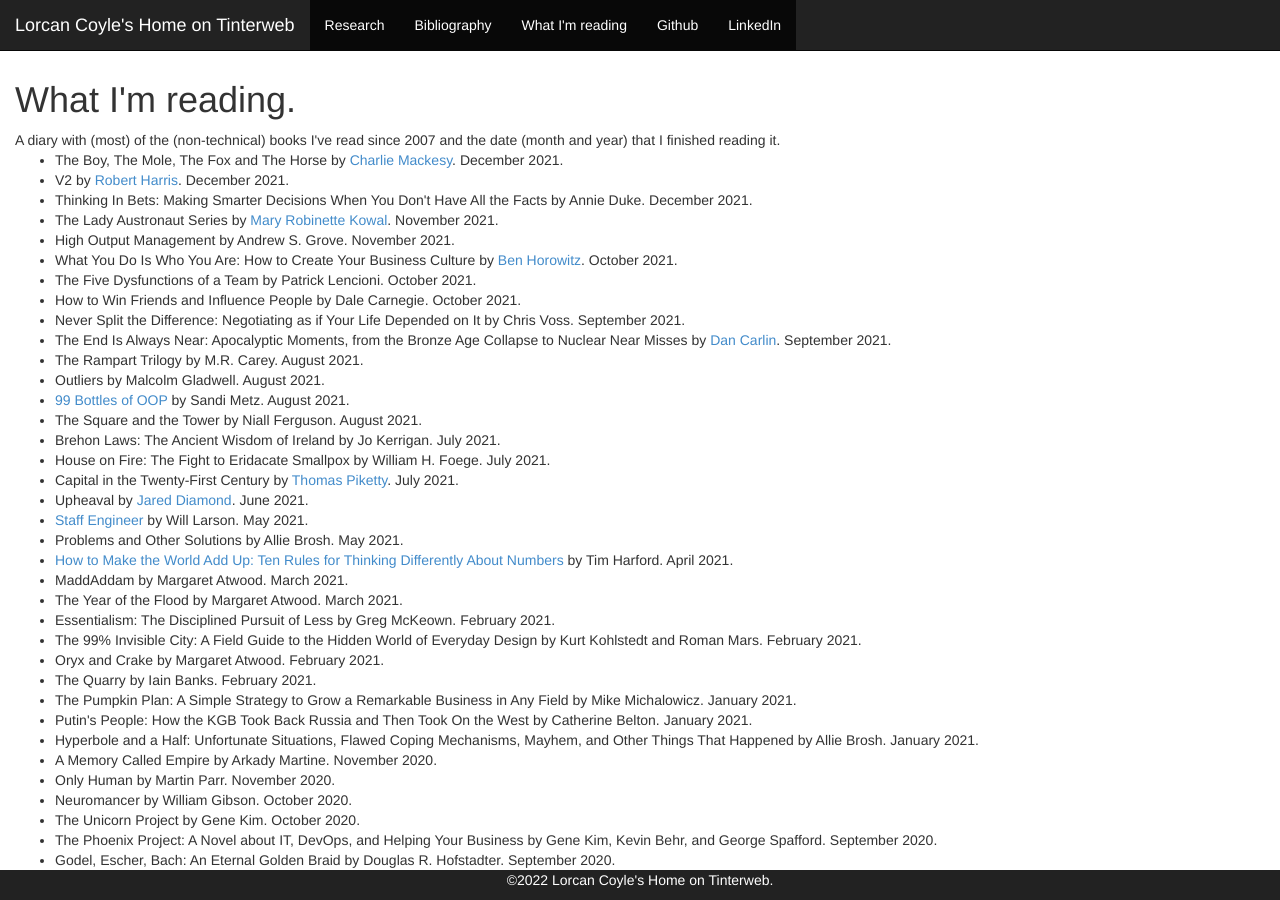
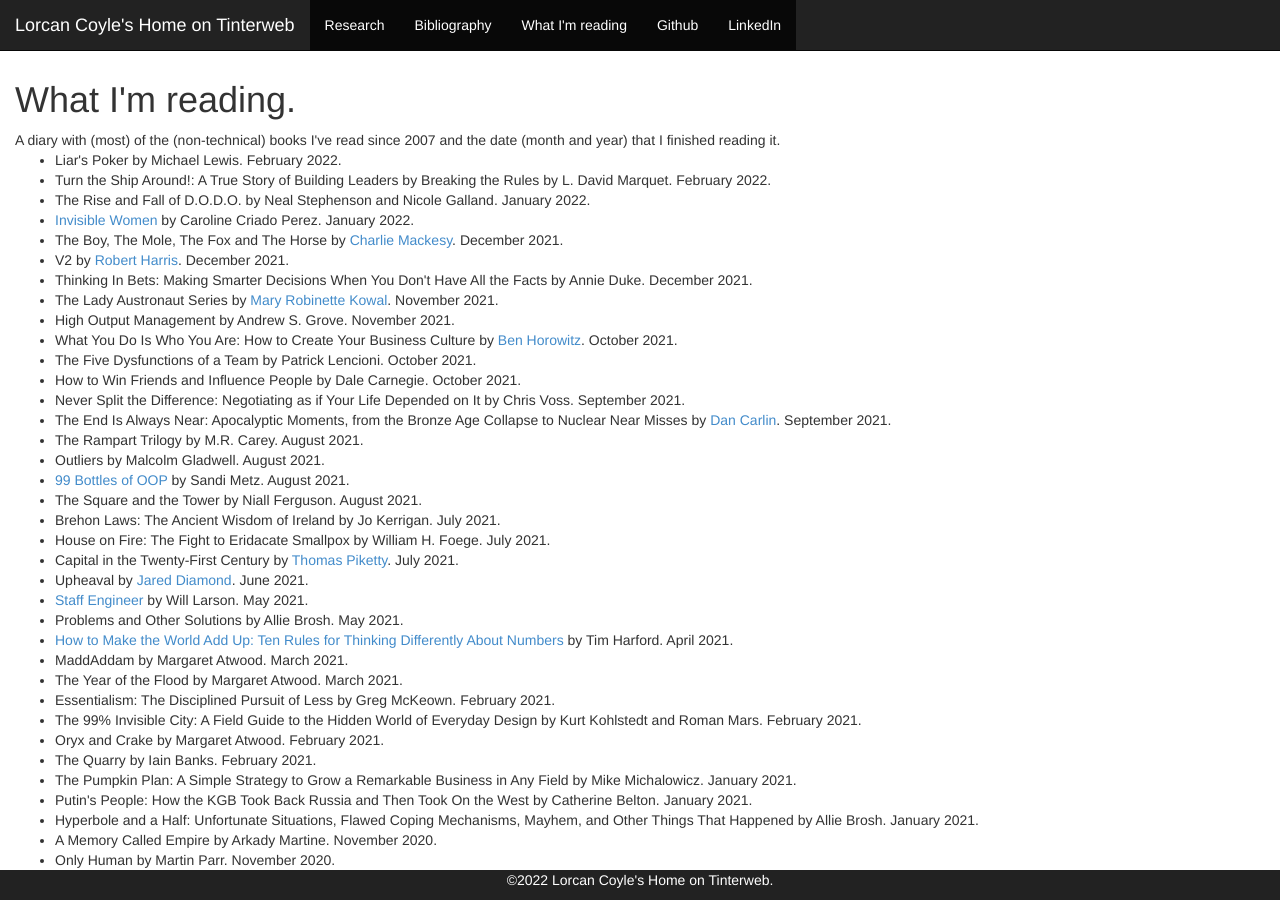
Before and after one commit to lorcan/lorcan.github.io, a Jekyll site: the page built from books.html, in a window 1280 px wide and 900 px high. Built offline with Jekyll 4.4.1, drawn with Linux system fonts in a browser that asks for light colours.

Commit message:
Reading list up to March 2022

```diff
--- a/books.html
+++ b/books.html
@@ -5,6 +5,10 @@
 <h1>What I'm reading.</h1>
 A diary with (most) of the (non-technical) books I've read since 2007 and the date (month and year) that I finished reading it.
 <ul>
+<li>Liar's Poker by Michael Lewis. February 2022.</li>
+<li>Turn the Ship Around!: A True Story of Building Leaders by Breaking the Rules by L. David Marquet. February 2022.</li>
+<li>The Rise and Fall of D.O.D.O. by Neal Stephenson and Nicole Galland. January 2022.</li>
+<li><a href="https://carolinecriadoperez.com/book/invisible-women/">Invisible Women</a> by Caroline Criado Perez. January 2022.</li>
 <li>The Boy, The Mole, The Fox and The Horse by <a href="https://www.charliemackesy.com/">Charlie Mackesy</a>. December 2021.</li>
 <li>V2 by <a href="http://www.robert-harris.com/">Robert Harris</a>. December 2021.</li>
 <li>Thinking In Bets: Making Smarter Decisions When You Don't Have All the Facts by Annie Duke. December 2021.</li>
```
